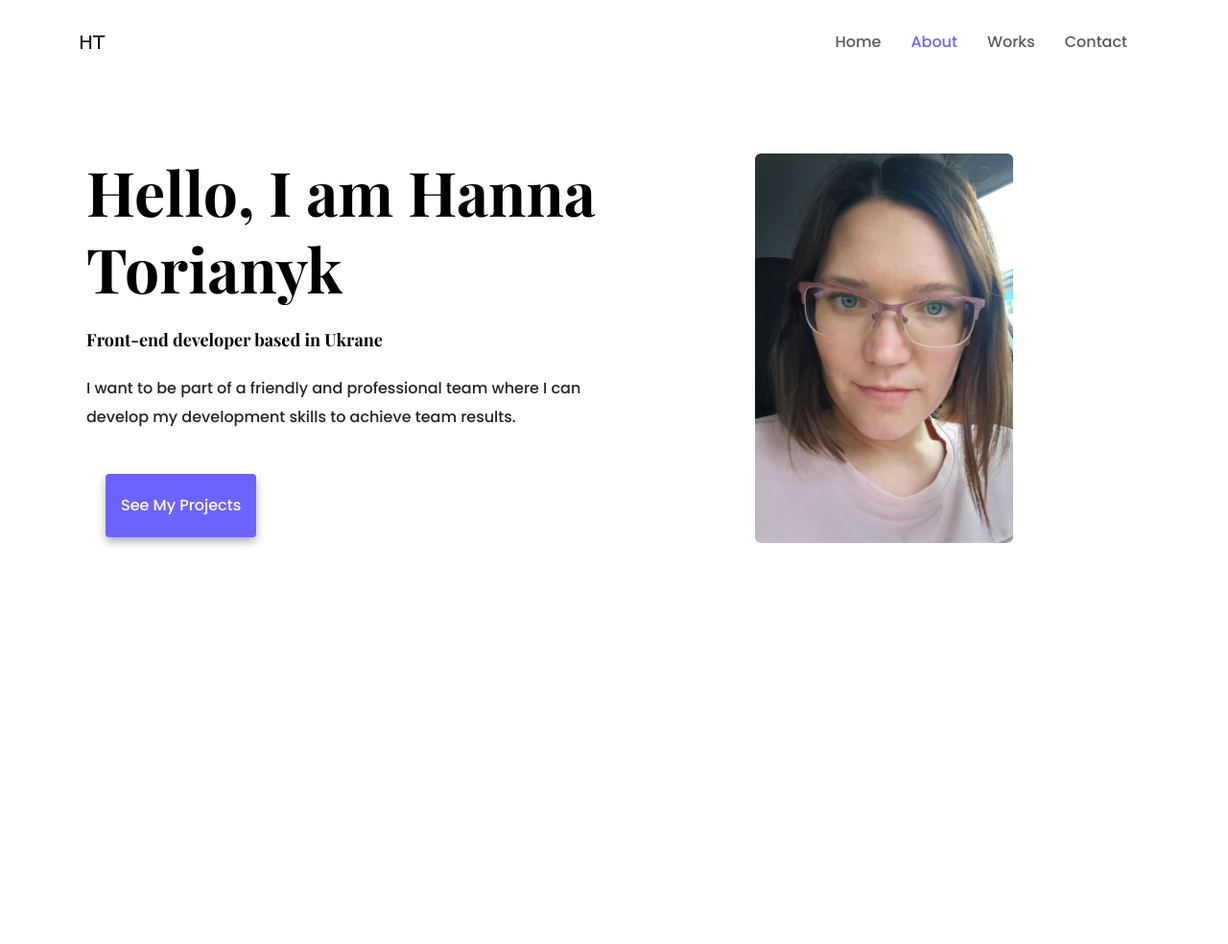
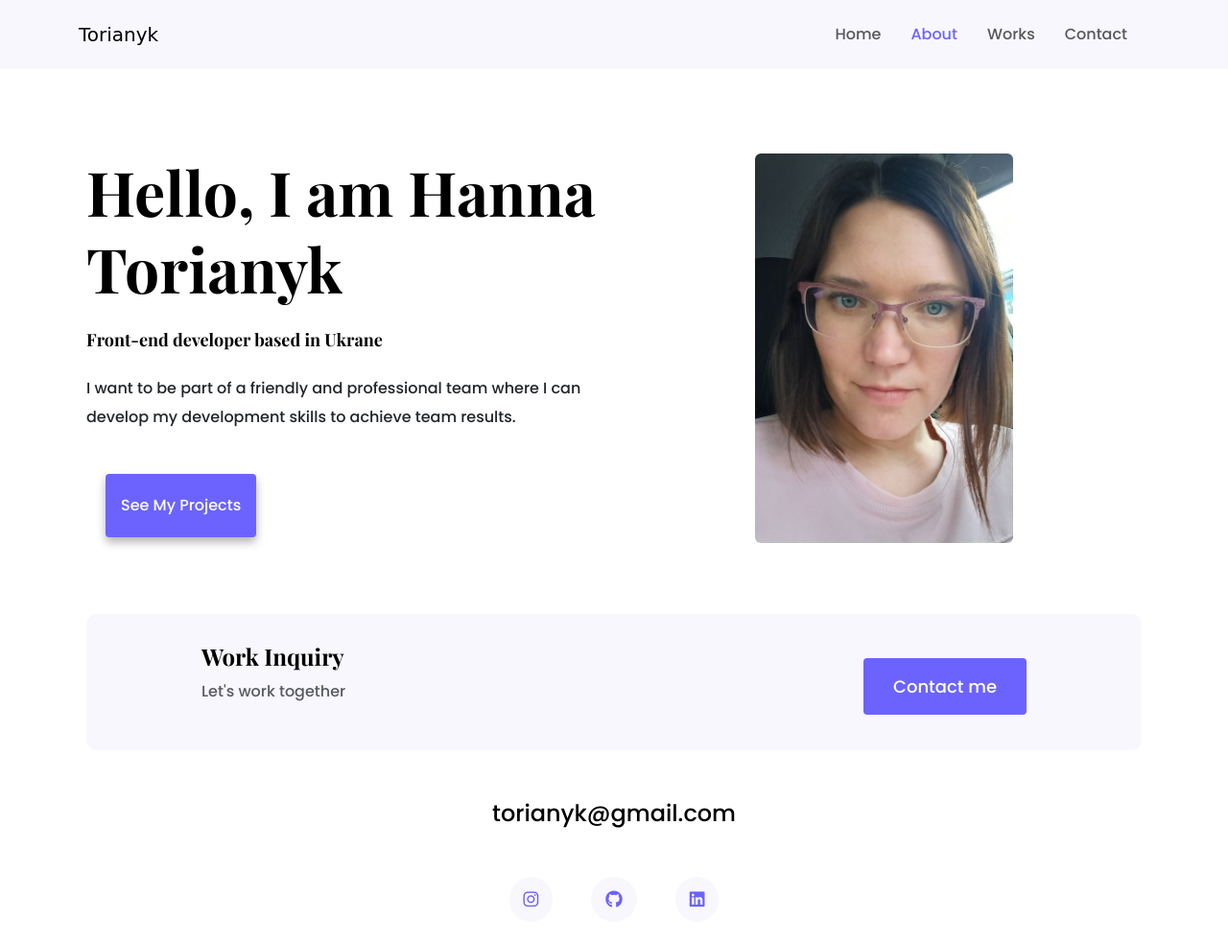
Before and after one commit to anetsudysubject/portfolio-project-shecodes, a plain HTML site: page about.html in a window 1280 px wide. Shown: the whole page at 96% size. Before the commit the page ends 800 px from the top, so only its background shows below. Drawn offline with nearby package versions, Linux system fonts and the light colour scheme; a web font is replaced by a local one.

Commit message:
Added footer

```diff
--- a/about.html
+++ b/about.html
@@ -40,9 +40,9 @@
     <title>About Hanna Torianyk</title>
   </head>
   <body>
-    <nav class="navbar navbar-expand-lg navbar-light fixed-top mt-3">
+    <nav class="navbar navbar-expand-lg navbar-light fixed-top pt-3 pb-3">
       <div class="container">
-        <a class="navbar-brand" href="index.html">HT</a>
+        <a class="navbar-brand" href="index.html">Torianyk</a>
         <button
           class="navbar-toggler collapsed"
           type="button"
@@ -94,6 +94,33 @@
           />
         </div>
       </div>
+      <footer>
+        <div
+          class="contact-box d-none d-md-flex justify-content-between mb-5 mt-5"
+        >
+          <div>
+            <h4>Work Inquiry</h4>
+            <p class="text-muted">Let's work together</p>
+          </div>
+          <div><a href="" class="btn btn-branding mt-3"> Contact me </a></div>
+        </div>
+        <div class="d-flex justify-content-center mb-5">
+          <a href="mailto:torianyk@gmail.com" class="email-link">
+            torianyk@gmail.com
+          </a>
+        </div>
+        <div class="social-links d-flex justify-content-center">
+          <a href="https://www.instragram.com/hanna" target="_blank">
+            <i class="fab fa-instagram" aria-hidden="true"></i>
+          </a>
+          <a href="https://www.github.com/hanna" target="_blank">
+            <i class="fab fa-github" aria-hidden="true"></i>
+          </a>
+          <a href="https://www.linkedin.com/hanna" target="_blank">
+            <i class="fab fa-linkedin" aria-hidden="true"></i>
+          </a>
+        </div>
+      </footer>
     </div>
   </body>
 </html>
--- a/style/style.css
+++ b/style/style.css
@@ -62,6 +62,10 @@ body {
   font-family: var(--logo-font-family);
 }
 
+.navbar {
+  background-color: var(--secondary-color);
+}
+
 h1,
 h2,
 h3,
@@ -113,6 +117,37 @@ h1 {
   text-transform: capitalize;
 }
 
+.contact-box {
+  background-color: var(--secondary-color);
+  padding: 30px 120px;
+  border-radius: 10px;
+}
+
+.email-link {
+  text-decoration: none;
+  color: black;
+  font-size: 24px;
+}
+
+.social-links a {
+  margin: 0 20px;
+  color: var(--branding-color);
+  background: var(--secondary-color);
+  padding: 10px 15px;
+  border-radius: 50%;
+  font-size: 18px;
+  transition: all 100ms ease-in-out;
+}
+
+.social-links a:hover {
+  color: #fff;
+  background-color: var(--branding-color);
+}
+
+footer {
+  margin: 60px 0;
+}
+
 @media (max-width: 770px) {
   h1 {
     font-size: 45px;
```
Also changed, not shown: contact.html (+29 -2 lines), index.html (+29 -2 lines), work.html (+29 -2 lines).
